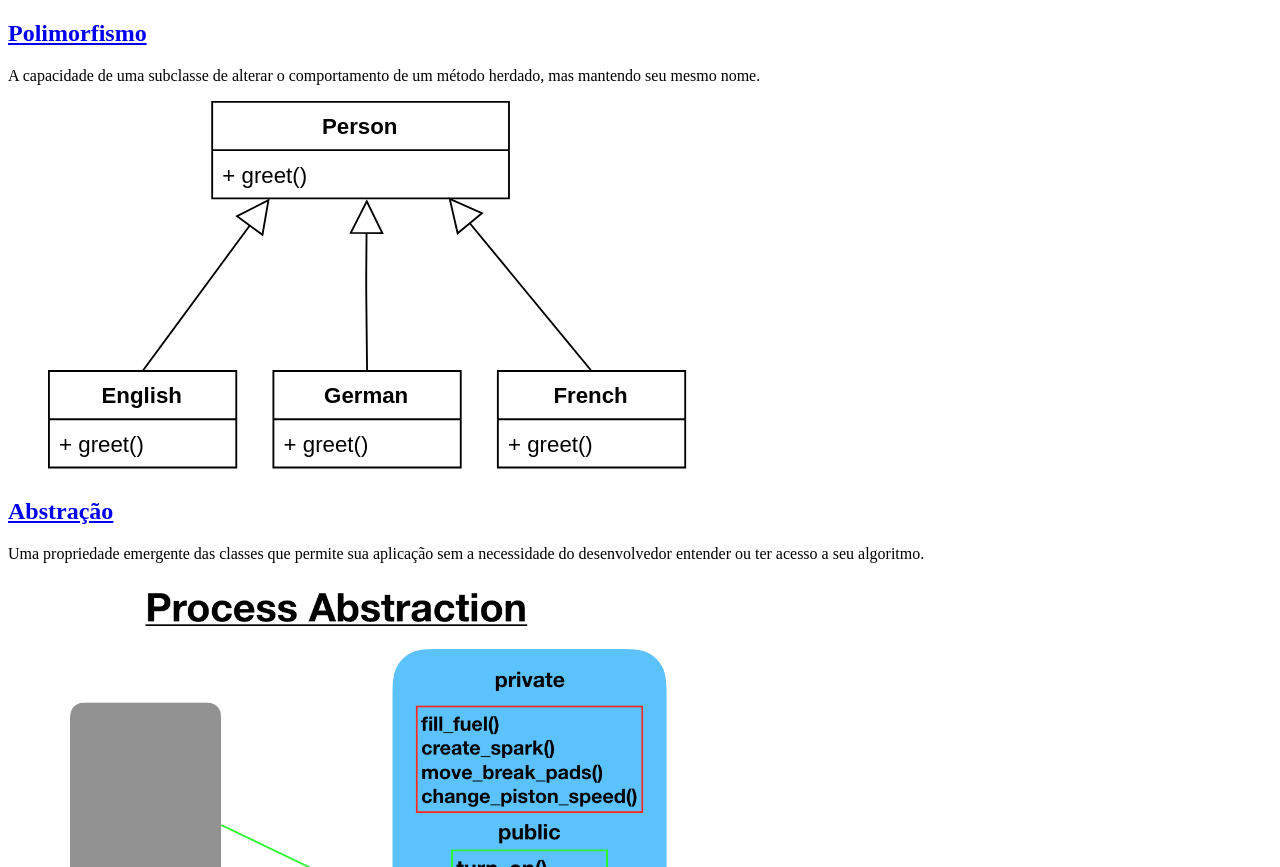
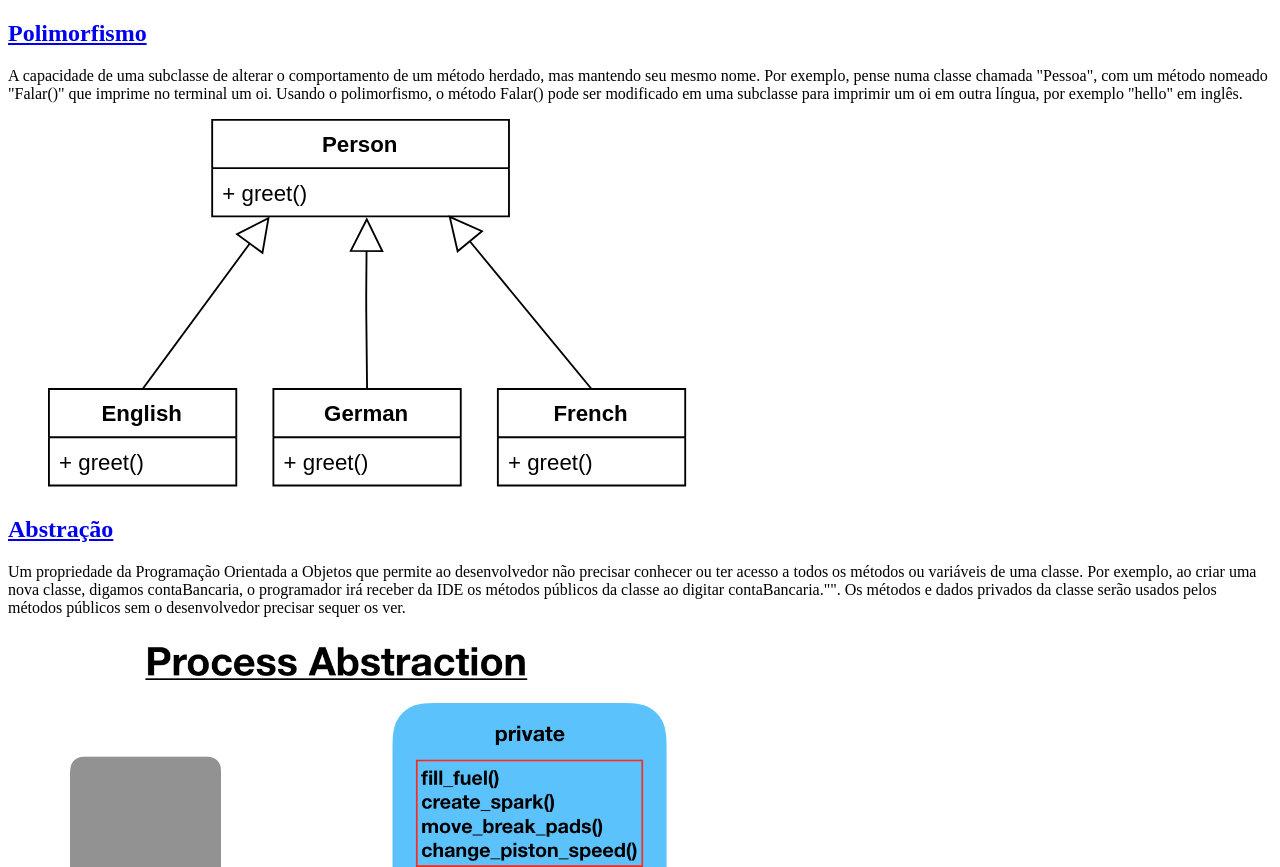
Before and after one commit to ArturBecker55/HTML, a plain HTML site: page index.html in a window 1280 px wide. Shown: the part 1180-2047 px from the top of the page. Drawn offline with Linux system fonts and the light colour scheme.

Commit message:
melhora na escrita

```diff
--- a/index.html
+++ b/index.html
@@ -51,7 +51,9 @@
         <section>
             <h2><a href="https://en.wikipedia.org/wiki/Polymorphism_(computer_science)" target="_blank">Polimorfismo</a></h2>
             <p>
-                A capacidade de uma subclasse de alterar o comportamento de um método herdado, mas mantendo seu mesmo nome.
+                    A capacidade de uma subclasse de alterar o comportamento de um método herdado, mas mantendo seu mesmo nome. Por exemplo,
+                pense numa classe chamada "Pessoa", com um método nomeado "Falar()" que imprime no terminal um oi. Usando o polimorfismo, o método
+                Falar() pode ser modificado em uma subclasse para imprimir um oi em outra língua, por exemplo "hello" em inglês.
             </p>
             <figure>
                 <img src="imagens/polimorfismo.svg" alt="Diagrama de polimorfismo em POO" width="640" >
@@ -61,7 +63,10 @@
         <section>
             <h2><a href="https://en.wikipedia.org/wiki/Abstraction_(computer_science)" target="_blank">Abstração</a></h2>
             <p>
-                Uma propriedade emergente das classes que permite sua aplicação sem a necessidade do desenvolvedor entender ou ter acesso a seu algoritmo.
+                    Um propriedade da Programação Orientada a Objetos que permite ao desenvolvedor não precisar conhecer ou ter acesso
+                a todos os métodos ou variáveis de uma classe. Por exemplo, ao criar uma nova classe, digamos contaBancaria, o programador irá receber da IDE
+                os métodos públicos da classe ao digitar contaBancaria."". Os métodos e dados privados da classe serão usados pelos métodos públicos sem
+                o desenvolvedor precisar sequer os ver.
             </p>
             <figure>
                 <img src="imagens/abstracao.png" alt="Diagrama de abstração em POO" width="640" >
```
